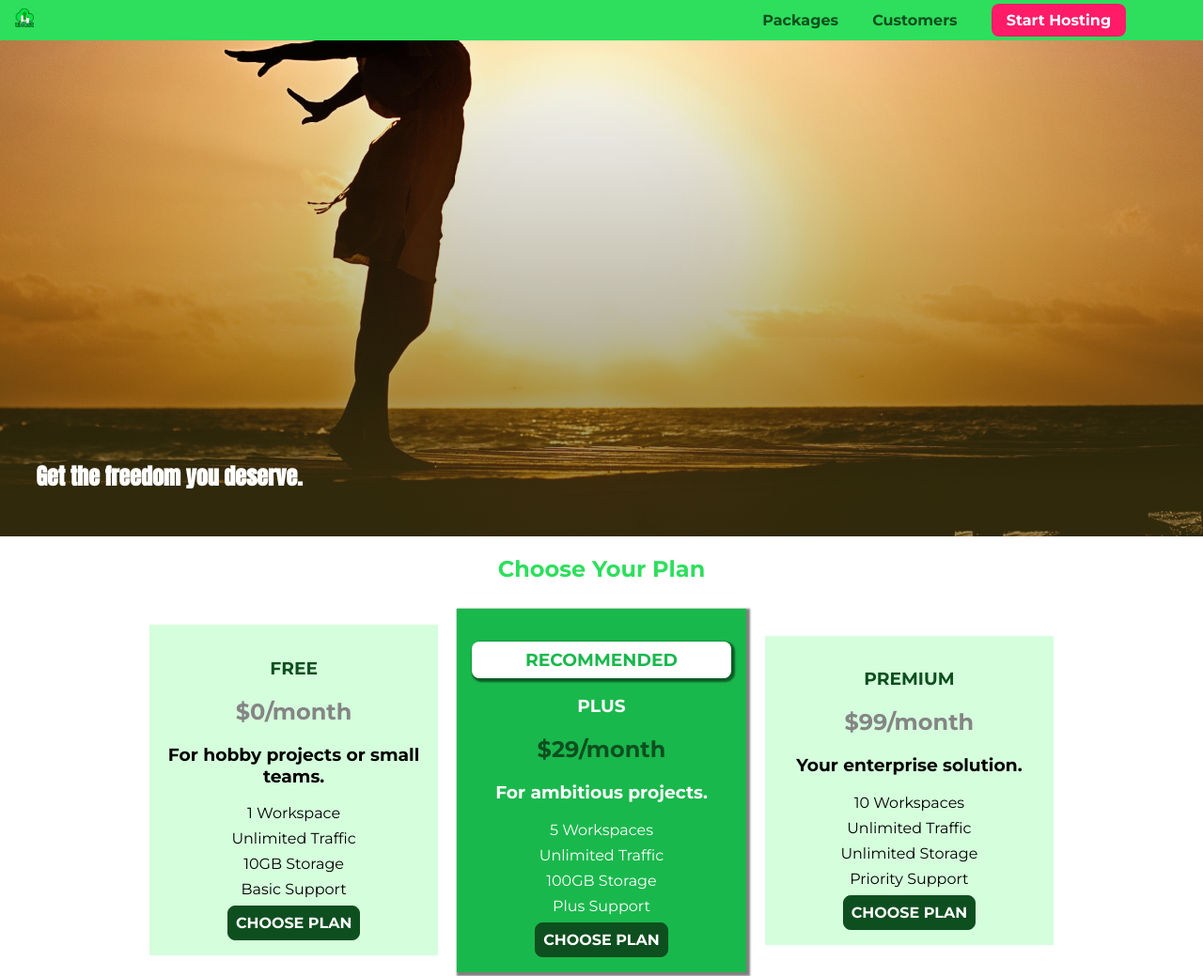
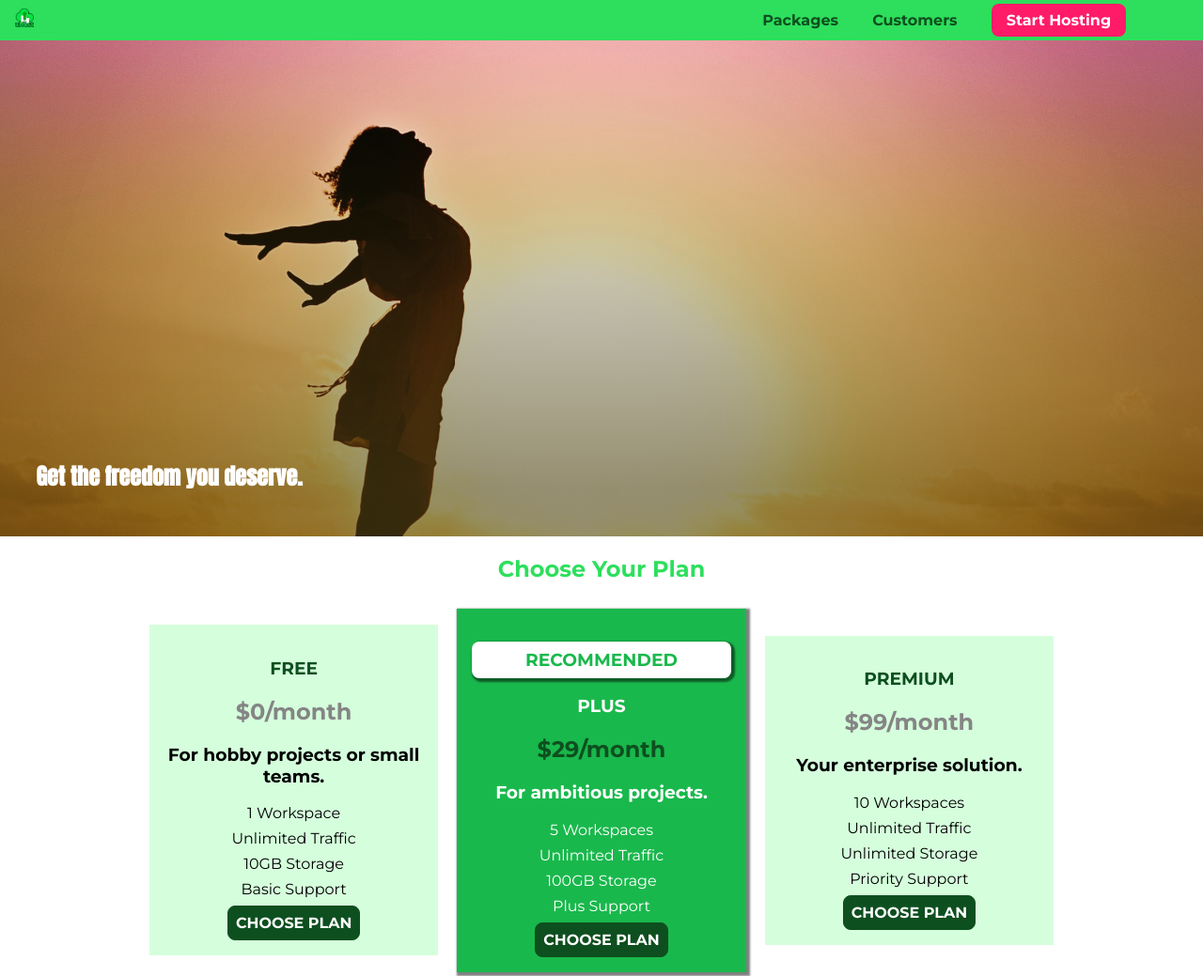
Before and after one commit to tercette/webpage-project, a plain HTML site: page index.html in a window 1280 px wide. Shown: the top 1039 px of the page at 94% size. Drawn offline with Linux system fonts and the light colour scheme.

Commit message:
some adjusts on clear code and main picture

```diff
--- a/main.css
+++ b/main.css
@@ -1,6 +1,6 @@
 #product-overview {
     background: linear-gradient(to top, rgba(80,68,18, 0.6) 10%, transparent),
-    url("images/freedom.jpg") left 10% bottom 20%/cover no-repeat border-box,
+    url("images/freedom.jpg") left 10% bottom 80%/cover no-repeat border-box,
     #ff1b68;
     /* background-image: url("freedom.jpg");
     background-size: cover;
```
Also changed, not shown: favicon.png (deleted).
